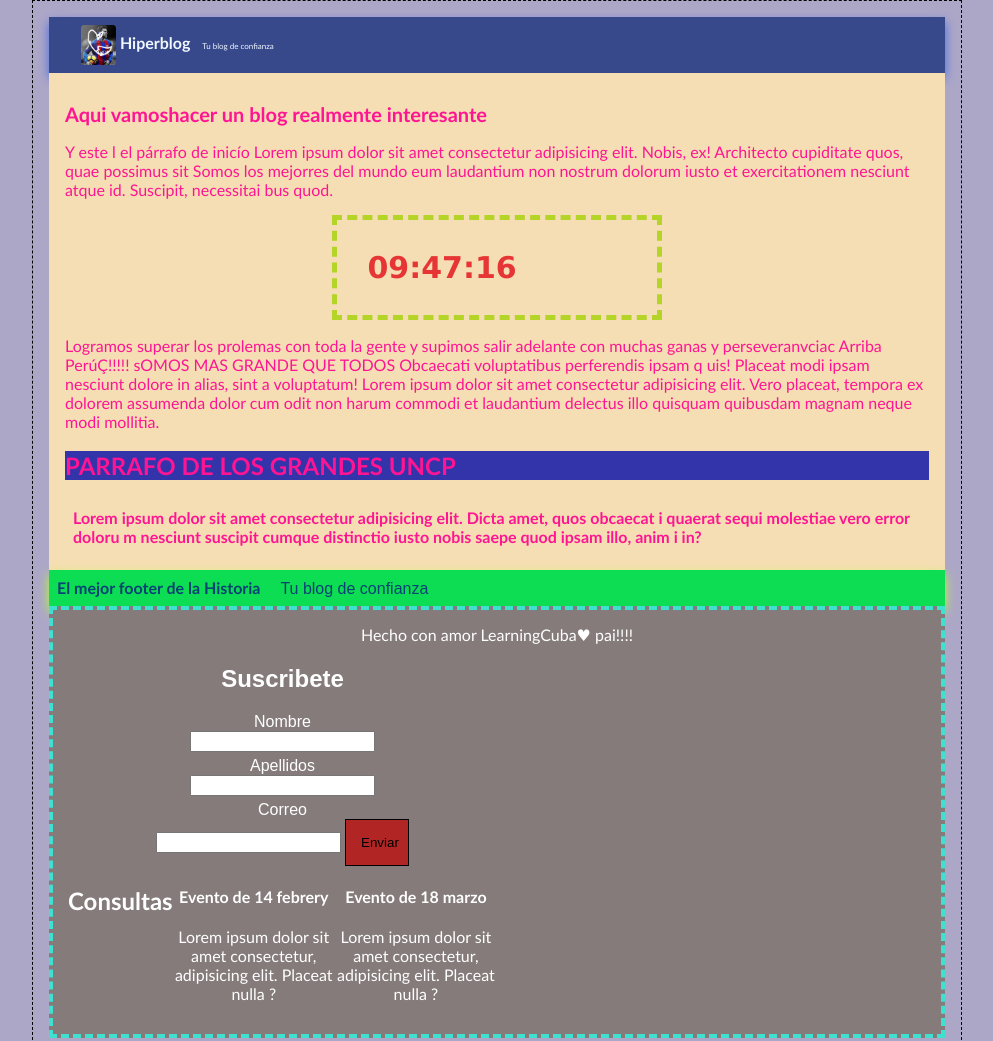
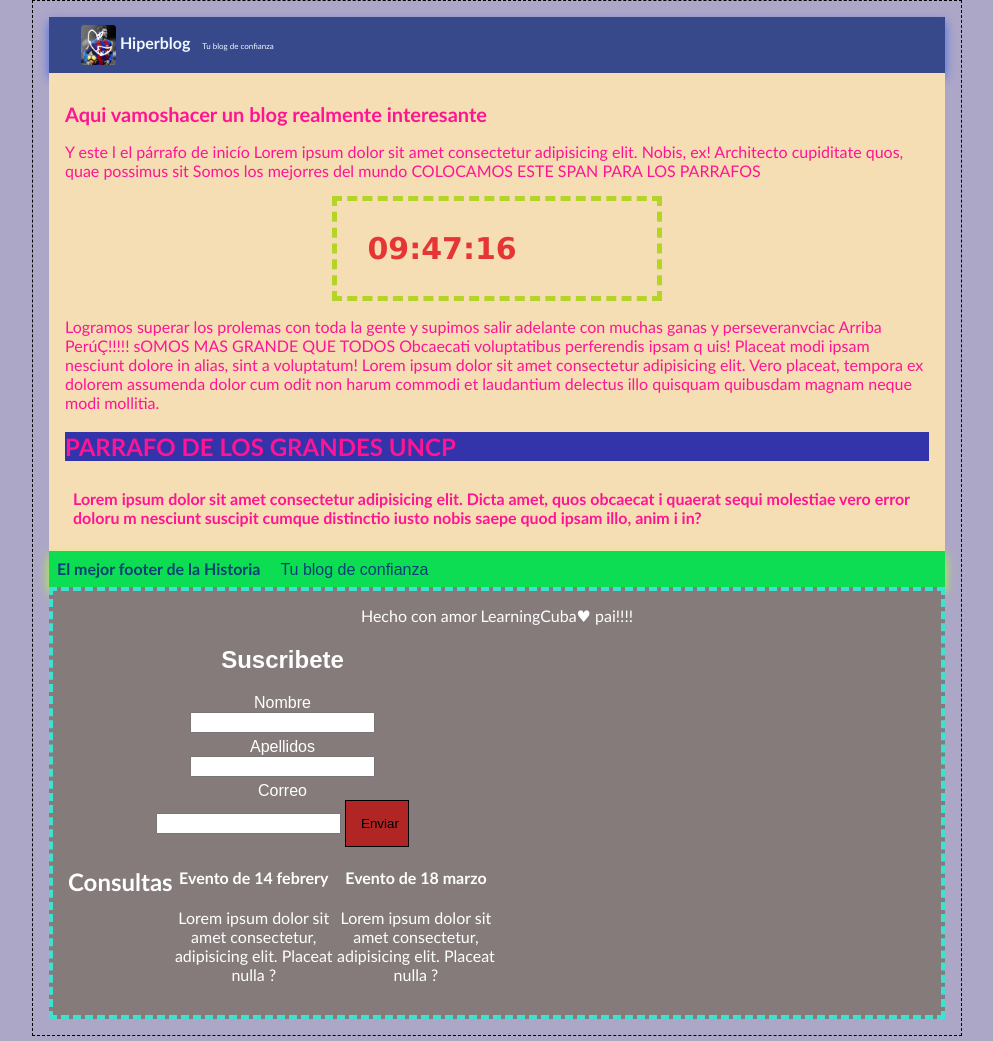
Before and after one commit to pbp15/hyperblog, a plain HTML site: page articulo.html in a window 1280 px wide. Shown: the top 1041 px of the page, without its empty margins (143-1136 px from the left). Drawn offline with nearby package versions, Linux system fonts and the light colour scheme.

Commit message:
AGREGAGMOS UN SPAN

```diff
--- a/articulo.html
+++ b/articulo.html
@@ -29,9 +29,7 @@
         Lorem ipsum dolor sit amet consectetur adipisicing elit. Nobis, ex! Architecto cupiditate quos, quae possimus
         sit
         Somos los mejorres del mundo
-        eum laudantium non nostrum dolorum iusto
-        et exercitationem nesciunt atque id. Suscipit, necessitai
-        bus quod.
+        <span>COLOCAMOS ESTE SPAN PARA LOS PARRAFOS</span>
       </p>
       <div id="box">
         <!-- Cargar reloj-->
```
